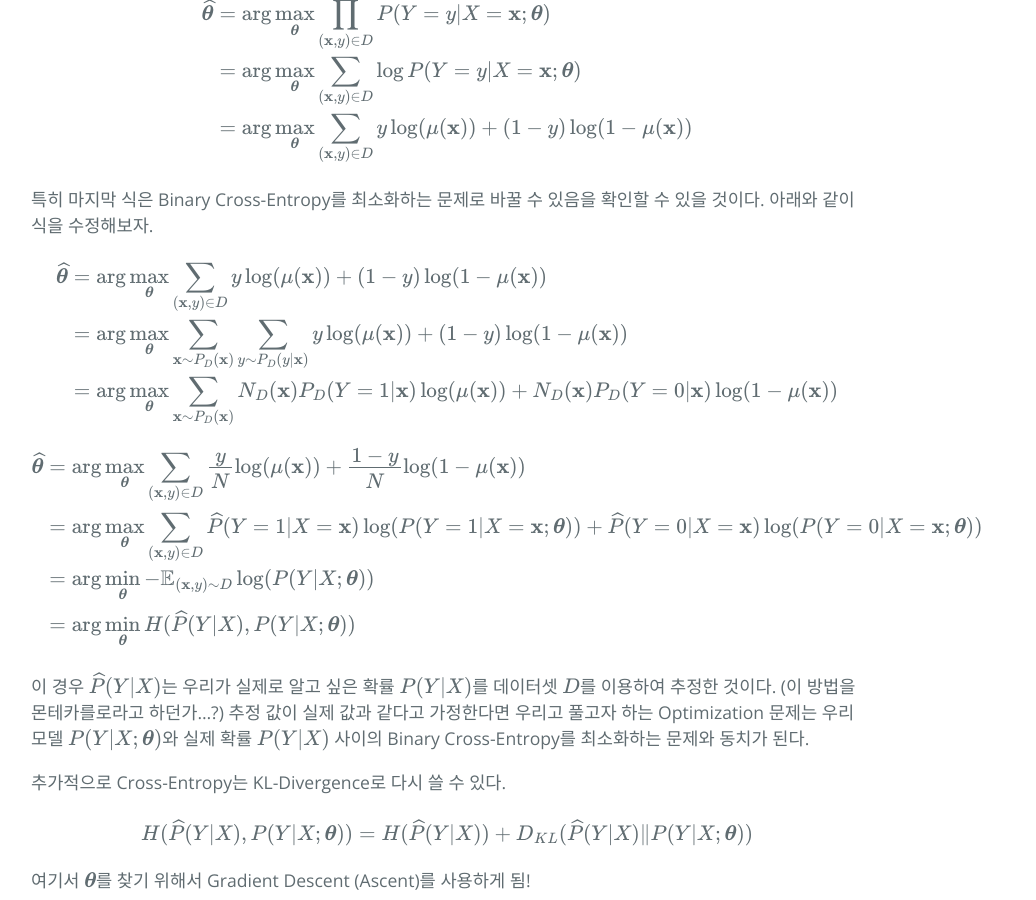
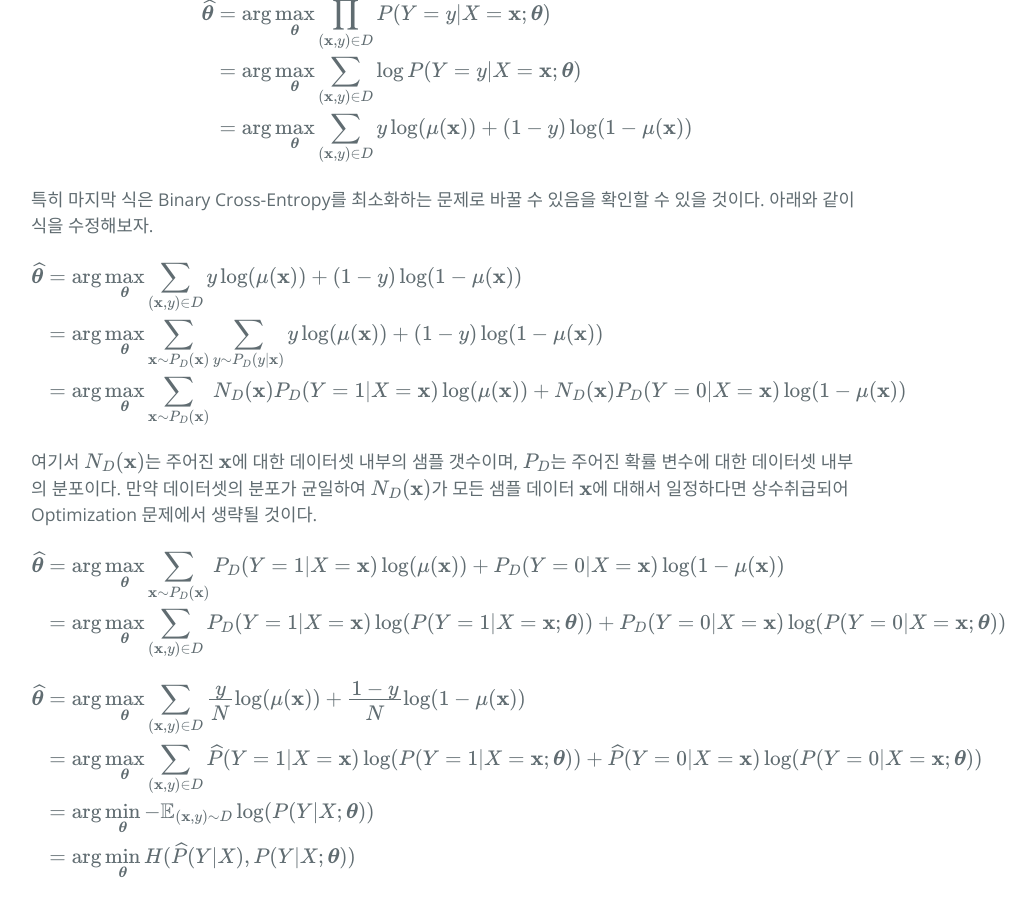
Before and after one commit to hcnoh/hcnoh.github.io, a Jekyll site: the page built from _posts/2019-04-25-logistic-regression-and-naive-bayes.md, in a window 1280 px wide and 900 px high, scrolled down 1694 px. Shown: the whole window, without its empty margins (193-1229 px from the left). Built offline with Jekyll 4.4.1, drawn with Linux system fonts in a browser that asks for light colours; formulas are drawn with MathJax 3; comment, search, counter and statistics services are not loaded.

Commit message:
Update 2019-04-25-logistic-regression-and-naive-bayes.md

```diff
--- a/_posts/2019-04-25-logistic-regression-and-naive-bayes.md
+++ b/_posts/2019-04-25-logistic-regression-and-naive-bayes.md
@@ -72,7 +72,17 @@ $$
 \widehat{\boldsymbol{\theta}}
 & = \arg \max_{\boldsymbol{\theta}} \sum_{(\mathbf{x}, y) \in D} y\log(\mu(\mathbf{x})) + (1-y)\log(1-\mu(\mathbf{x})) \\
 & = \arg \max_{\boldsymbol{\theta}} \sum_{\mathbf{x}\sim P_D(\mathbf{x})} \sum_{y\sim P_D(y\vert \mathbf{x})} y\log(\mu(\mathbf{x})) + (1-y)\log(1-\mu(\mathbf{x})) \\
-& = \arg \max_{\boldsymbol{\theta}} \sum_{\mathbf{x}\sim P_D(\mathbf{x})} N_D(\mathbf{x})P_D(Y=1 \vert \mathbf{x})\log(\mu(\mathbf{x})) + N_D(\mathbf{x})P_D(Y=0 \vert \mathbf{x})\log(1-\mu(\mathbf{x}))
+& = \arg \max_{\boldsymbol{\theta}} \sum_{\mathbf{x}\sim P_D(\mathbf{x})} N_D(\mathbf{x})P_D(Y=1 \vert X=\mathbf{x})\log(\mu(\mathbf{x})) + N_D(\mathbf{x})P_D(Y=0 \vert X=\mathbf{x})\log(1-\mu(\mathbf{x}))
+\end{align*}
+$$
+
+여기서 $$N_D(\mathbf{x})$$는 주어진 $$\mathbf{x}$$에 대한 데이터셋 내부의 샘플 갯수이며, $$P_D$$는 주어진 확률 변수에 대한 데이터셋 내부의 분포이다. 만약 데이터셋의 분포가 균일하여 $$N_D(\mathbf{x})$$가 모든 샘플 데이터 $$\mathbf{x}$$에 대해서 일정하다면 상수취급되어 Optimization 문제에서 생략될 것이다.
+
+$$
+\begin{align*}
+\widehat{\boldsymbol{\theta}}
+& = \arg \max_{\boldsymbol{\theta}} \sum_{\mathbf{x}\sim P_D(\mathbf{x})} P_D(Y=1 \vert X=\mathbf{x})\log(\mu(\mathbf{x})) + P_D(Y=0 \vert X=\mathbf{x})\log(1-\mu(\mathbf{x})) \\
+& = \arg \max_{\boldsymbol{\theta}} \sum_{(\mathbf{x}, y) \in D} P_D(Y=1\vert X=\mathbf{x})\log(P(Y=1\vert X=\mathbf{x};\boldsymbol{\theta})) + P_D(Y=0 \vert X=\mathbf{x})\log(P(Y=0\vert X=\mathbf{x};\boldsymbol{\theta}))
 \end{align*}
 $$
 
```
